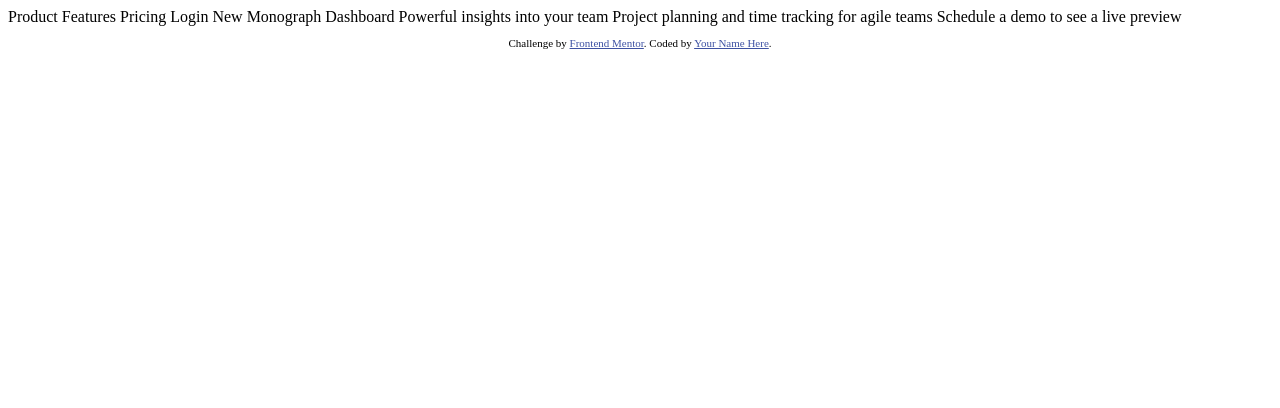
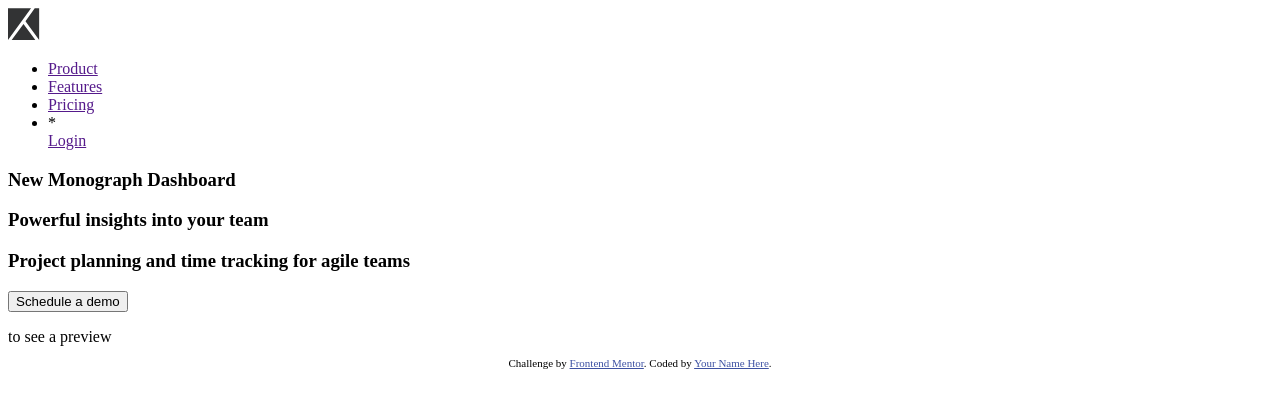
Before and after one commit to SimpleMB/FrontEndMentor_008_Project_Tracking_Intro, a plain HTML site: page index.html in a window 1280 px wide. Drawn offline with Linux system fonts and the light colour scheme.

Commit message:
Html with BEM done

```diff
--- a/index.html
+++ b/index.html
@@ -1,39 +1,81 @@
 <!DOCTYPE html>
 <html lang="en">
   <head>
-  <meta charset="UTF-8">
-  <meta name="viewport" content="width=device-width, initial-scale=1.0"> <!-- displays site properly based on user's device -->
+    <meta charset="UTF-8" />
+    <meta name="viewport" content="width=device-width, initial-scale=1.0" />
+    <!-- displays site properly based on user's device -->
 
-  <link rel="icon" type="image/png" sizes="32x32" href="./images/favicon-32x32.png">
+    <link
+      rel="icon"
+      type="image/png"
+      sizes="32x32"
+      href="./images/favicon-32x32.png"
+    />
 
     <title>Frontend Mentor | Project tracking intro component</title>
 
     <!-- Feel free to remove these styles or customise in your own stylesheet 👍 -->
     <style>
-    .attribution { font-size: 11px; text-align: center; }
-    .attribution a { color: hsl(228, 45%, 44%); }
+      .attribution {
+        font-size: 11px;
+        text-align: center;
+      }
+      .attribution a {
+        color: hsl(228, 45%, 44%);
+      }
     </style>
   </head>
   <body>
-  Product
-  Features
-  Pricing
-  Login
-
-  New
+    <div class="wrapper">
+      <header class="header">
+        <section class="logo header__logo">
+          <img class="logo__image" src="./images/logo.svg" alt="company logo" />
+        </section>
+        <nav class="menu header__menu">
+          <ul class="menu__list">
+            <li class="menu__item">
+              <a href="" class="menu__link">Product</a>
+            </li>
+            <li class="menu__item">
+              <a href="" class="menu__link">Features</a>
+            </li>
+            <li class="menu__item">
+              <a href="" class="menu__link">Pricing</a>
+            </li>
+            <li class="menu__item">
+              <div class="menu__spacer">*</div>
+              <a href="" class="menu__link">Login</a>
+            </li>
+          </ul>
+        </nav>
+      </header>
+      <main class="main">
+        <section class="hero main__hero">
+          <section class="hero__text">
+            <h3 class="hero__info">
+              <span class="hero__span">New</span>
               Monograph Dashboard
-
-  Powerful insights into your team
+            </h3>
+            <h1 class="hero__title">Powerful insights into your team</h1>
+            <h3 class="hero__description">
               Project planning and time tracking for agile teams
-
-  Schedule a demo
-  to see a live preview
-
+            </h3>
+            <p class="hero__call-to-action">
+              <button class="hero__btn">Schedule a demo</button>
+              <hero__btn-info></hero__btn-info>
+            </p>
+          </section>
+          <section class="hero__image">to see a preview</section>
+        </section>
+      </main>
       <footer>
         <p class="attribution">
-      Challenge by <a href="https://www.frontendmentor.io?ref=challenge" target="_blank">Frontend Mentor</a>.
-      Coded by <a href="#">Your Name Here</a>.
+          Challenge by
+          <a href="https://www.frontendmentor.io?ref=challenge" target="_blank"
+            >Frontend Mentor</a
+          >. Coded by <a href="#">Your Name Here</a>.
         </p>
       </footer>
+    </div>
   </body>
 </html>
```
Lines whose indentation alone changed are shown as unchanged.
